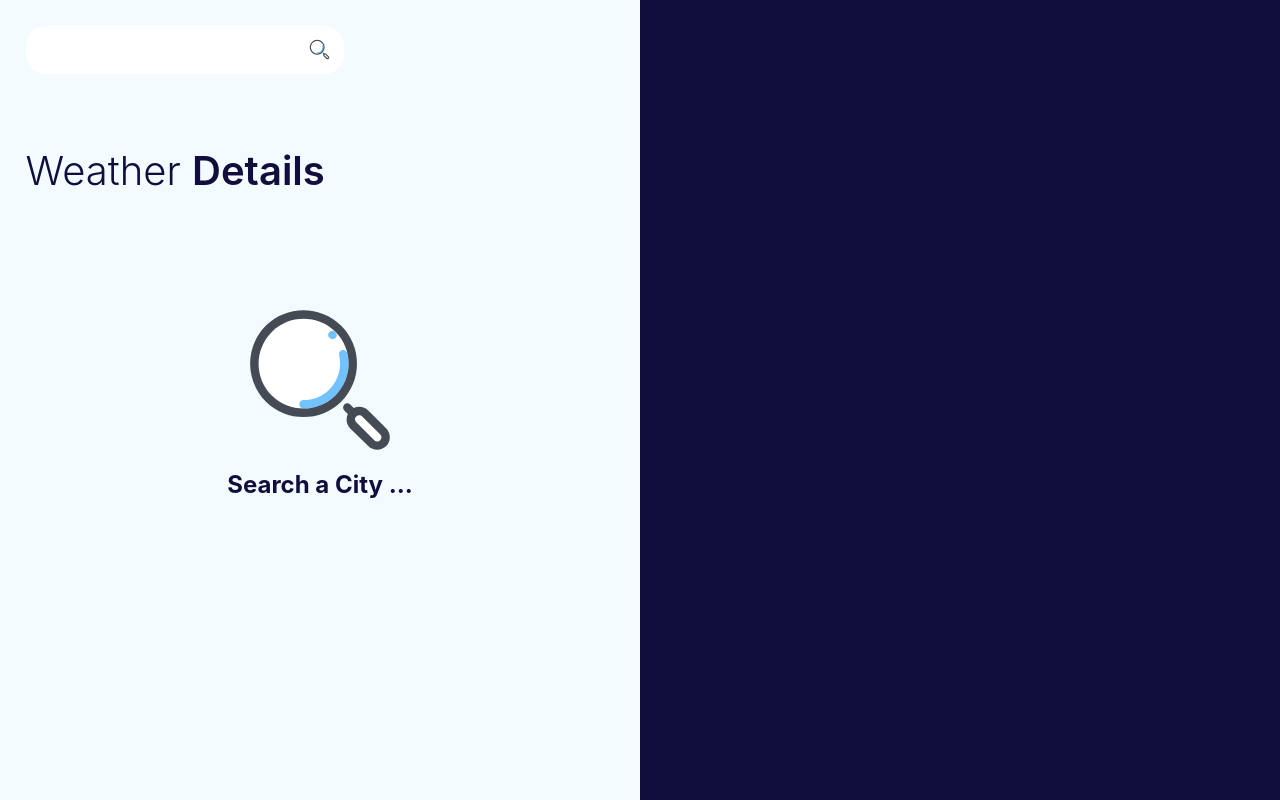
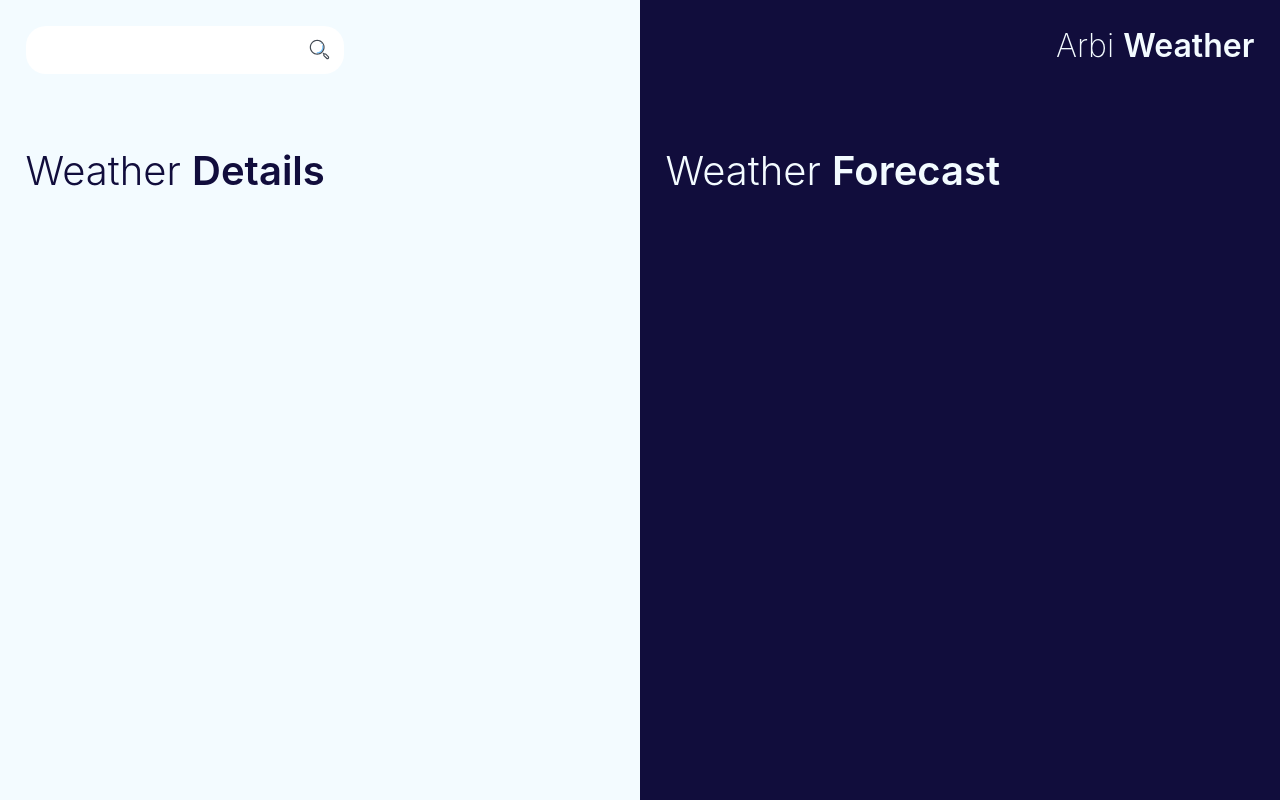
Before and after one commit to SulemanRasheed132446/weather-app, a React (Create React App) app: page / in a window 1280 px wide. Built offline with nearby package versions, Linux system fonts and the light colour scheme.

Commit message:
added forecast box component

```diff
--- a/src/App.scss
+++ b/src/App.scss
@@ -34,3 +34,20 @@ h1 , h2, p {
 .searchBox {
   height: 50vh;
 }
+
+.title {
+  font-size: 40px;
+  font-weight: 300;
+  word-spacing: 2;
+  margin-top: 0;
+}
+.title > span {
+  font-weight:  600;
+}
+
+.primary {
+  color:#110d3c
+}
+.secondary {
+  color:#F3FBFF
+}
--- a/src/components/Header/index.js
+++ b/src/components/Header/index.js
@@ -19,7 +19,9 @@ const Header = ({fetchWeatherByCity}) => {
 
                 </div>
             </div>
-            <div className="container"></div>
+            <div className="container ">
+                <h1 style={{textAlign: 'right', color: '#F3FBFF', fontWeight: 200, }}>Arbi <span style={{fontWeight:600}}>Weather</span></h1>
+            </div>
         </div>
     )
 }
--- a/src/components/WeatherBox/index.js
+++ b/src/components/WeatherBox/index.js
@@ -3,25 +3,20 @@ import styles from "./styles.module.scss";
 import rain from "../../assets/rain.svg";
 import humidity from "../../assets/humidity.svg";
 import wind from "../../assets/wind.svg";
-import search from "../../assets/search.svg";
 import { connect } from 'react-redux';
 const WeatherBox = ({weatherData}) => {
   if(JSON.stringify(weatherData) == "{}") {
     return(
     <div style={{ color: "#110D3C" }}>
-      <h2 className={styles.title}>
+      <h2 className="title primary">
           Weather <span>Details</span>
       </h2>
-      <div className="flex-col justify-center align-center searchBox" >
-      <img src={search} width={180} />
-      <h2>Search a City ...</h2>
 
-      </div>
     </div>)
   }
     return (
         <div style={{ color: "#110D3C" }}>
-        <h2 className={styles.title}>
+        <h2 className="title primary">
           Weather <span>Details</span>
         </h2>
         <div className="flex-col justify-between align-center container">
--- a/src/components/WeatherBox/styles.module.scss
+++ b/src/components/WeatherBox/styles.module.scss
@@ -6,14 +6,3 @@
 .temp > span {
     font-weight: 300;
 }
-
-.title {
-    font-size: 40px;
-    font-weight: 300;
-    word-spacing: 2;
-    margin-top: 0;
-    color:#110d3c
-}
-.title > span {
-    font-weight:  600;
-}
--- a/src/components/WeatherDetails/index.js
+++ b/src/components/WeatherDetails/index.js
@@ -6,7 +6,12 @@ const WeatherDetails = () => {
   return (
     <div className={styles.weatherDetails}>
         <WeatherBox/>
-    <div></div>
+    <div>
+    <h2 className="title secondary">
+          Weather <span>Forecast</span>
+      </h2>
+
+    </div>
     </div>
   );
 };
```
Also changed, not shown: src/components/ForecastBox/index.js (added, +11 -0 lines).
